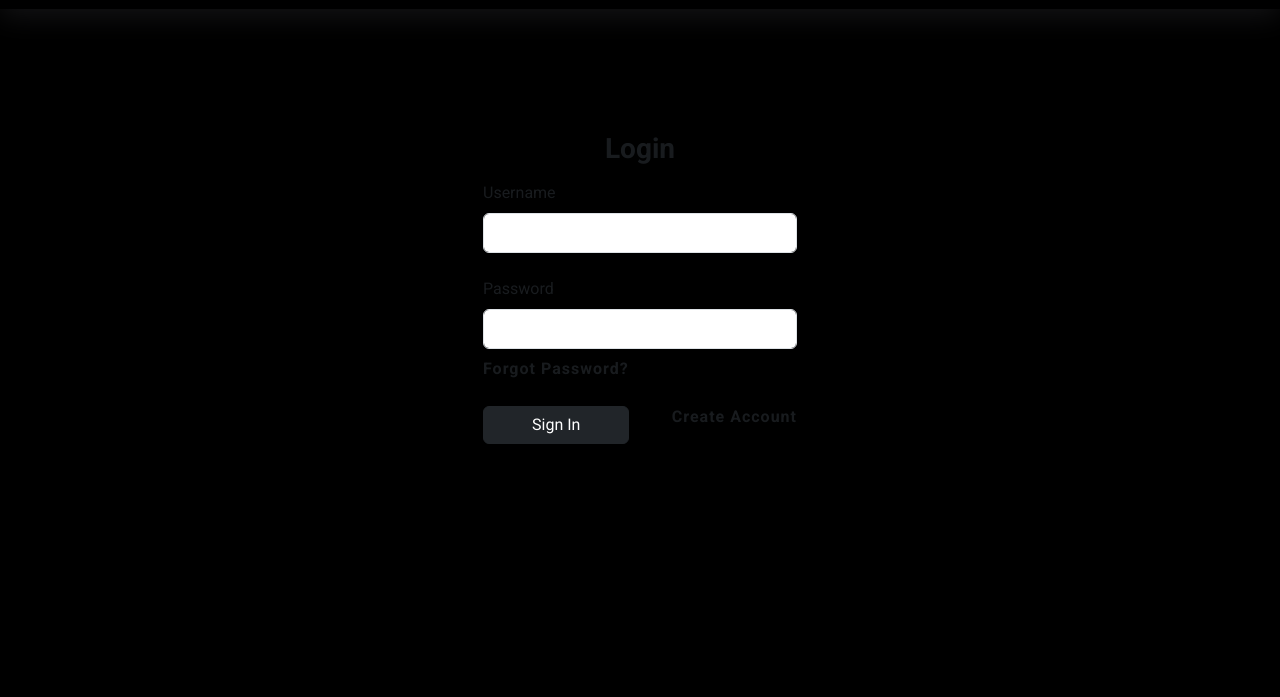
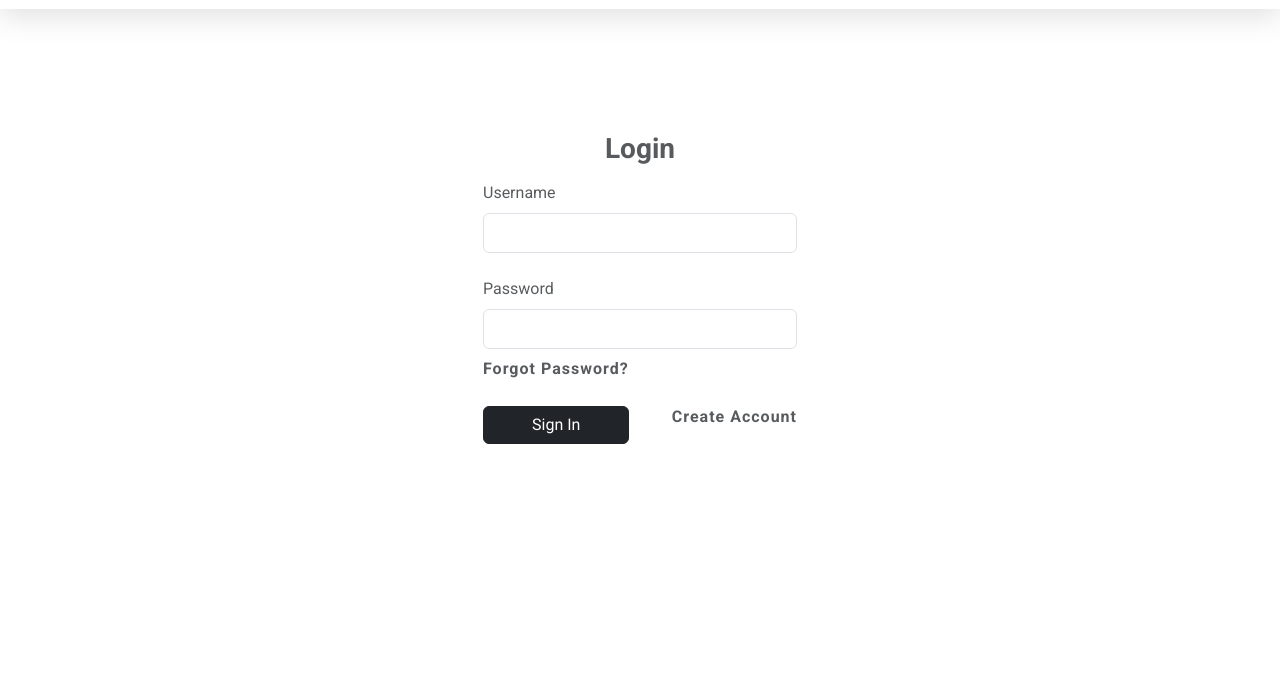
Before and after one commit to Elsayed-Rady-Elsayed/bootstrap-Comvort, a plain HTML site: page login.html in a window 1280 px wide. Shown: the part 103-800 px from the top of the page. Drawn offline with Linux system fonts and the light colour scheme; a web font is replaced by a local one.

Commit message:
Update login.html

```diff
--- a/login.html
+++ b/login.html
@@ -20,7 +20,7 @@
       }
     }
   </style>
-  <body style="max-width: 100%" class="bg-black">
+  <body style="max-width: 100%" class="">
     <div
       class="loign communication-header text-light d-flex flex-row justify-content-between align-items-center px-4"
     >
```
